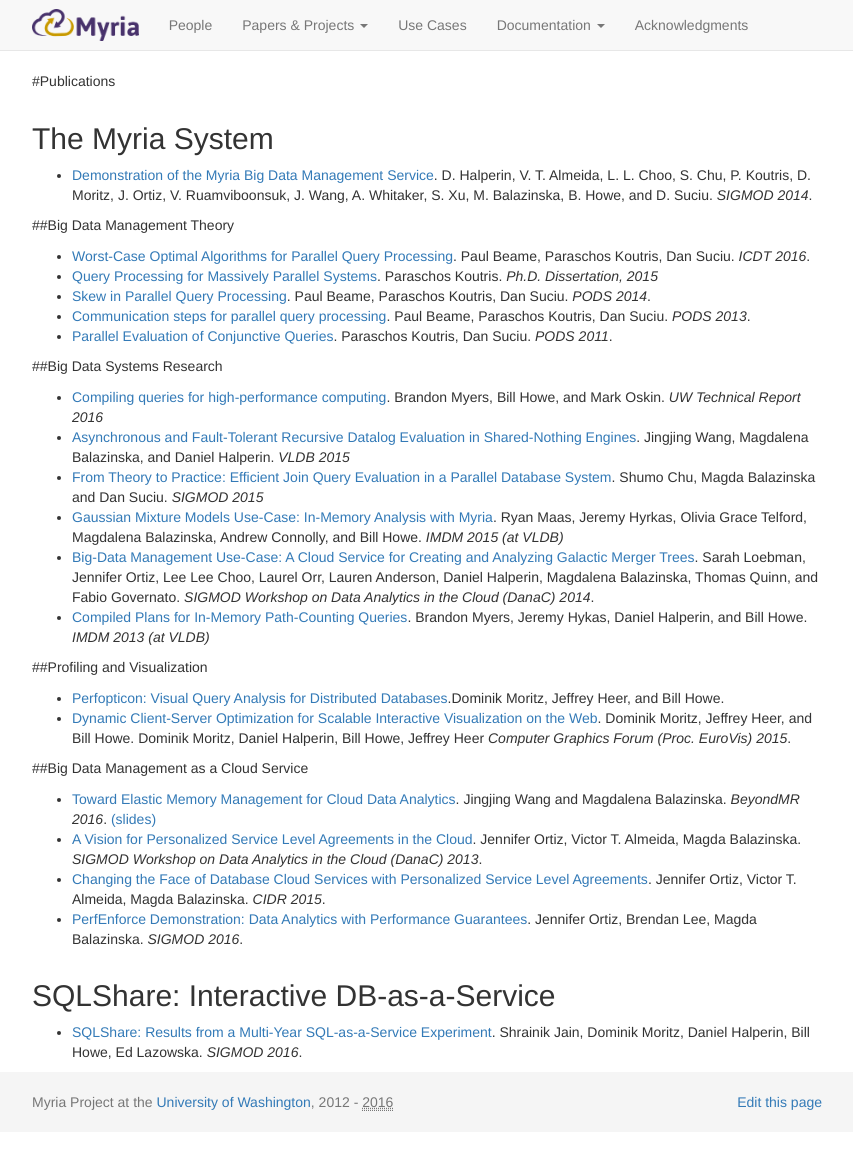
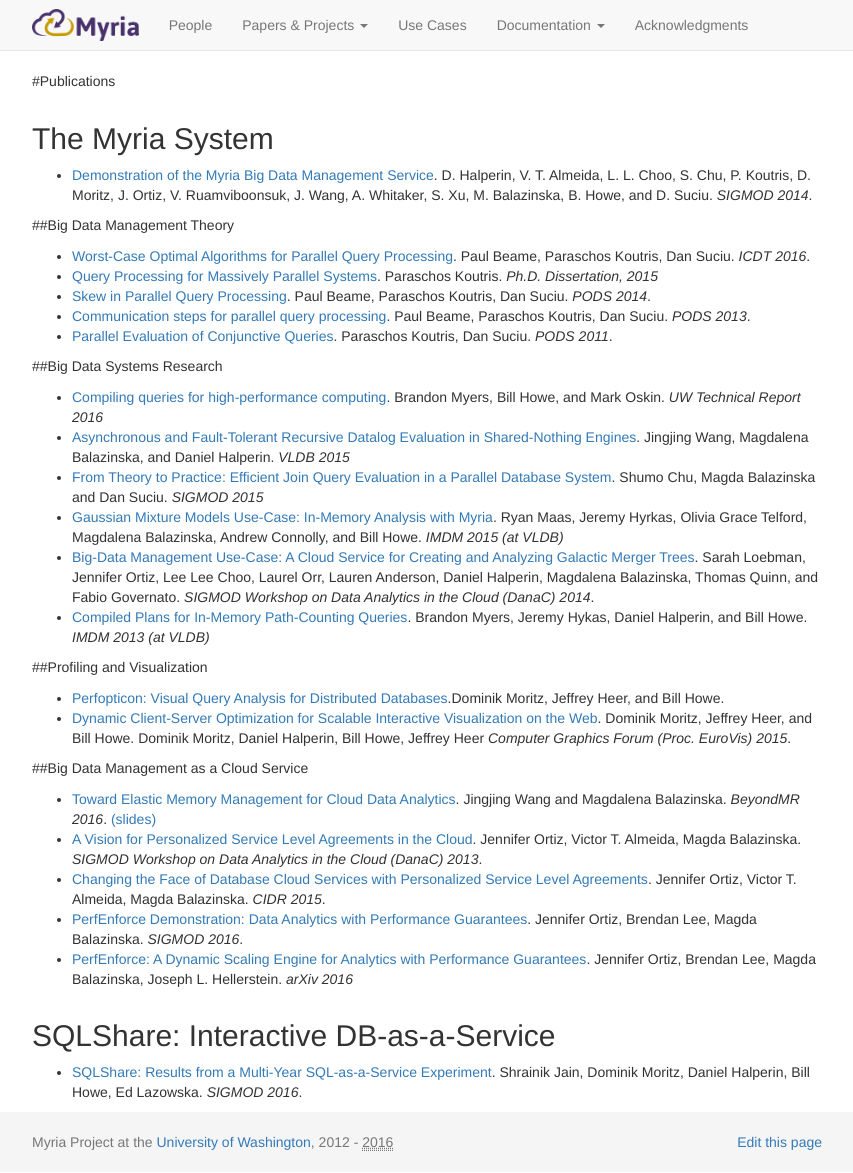
Before and after one commit to uwescience/myria-website, a Jekyll site: the page built from projects/publicationsList.md, in a window 1280 px wide. Shown: the whole page, without its empty margins (213-1066 px from the left). Built offline with Jekyll 4.4.1, drawn with Linux system fonts in a browser that asks for light colours; nearby versions of some CDN libraries; before the commit the page ends 1133 px from its top, so only the background shows below that.

Commit message:
Update publicationsList.md

```diff
--- a/projects/publicationsList.md
+++ b/projects/publicationsList.md
@@ -38,6 +38,7 @@
 * [A Vision for Personalized Service Level Agreements in the Cloud](../publications/Ortiz_PSLA_2013.pdf). Jennifer Ortiz, Victor T. Almeida, Magda Balazinska. *SIGMOD Workshop on Data Analytics in the Cloud (DanaC) 2013*.
 * [Changing the Face of Database Cloud Services with Personalized Service Level Agreements](../publications/Ortiz_PSLA_CIDR_2015.pdf). Jennifer Ortiz, Victor T. Almeida, Magda Balazinska. *CIDR 2015*.
 * [PerfEnforce Demonstration: Data Analytics with Performance Guarantees](../publications/Ortiz-perfenforceDemo-sigmod16.pdf). Jennifer Ortiz, Brendan Lee, Magda Balazinska. *SIGMOD 2016*.
+* [PerfEnforce: A Dynamic Scaling Engine for Analytics with Performance Guarantees](https://arxiv.org/abs/1605.09753). Jennifer Ortiz, Brendan Lee, Magda Balazinska, Joseph L. Hellerstein. *arXiv 2016*
 
 ## SQLShare: Interactive DB-as-a-Service
 * [SQLShare: Results from a Multi-Year SQL-as-a-Service Experiment](https://www.dropbox.com/s/835qvwhbclfuacw/paper.pdf?dl=0). Shrainik Jain, Dominik Moritz, Daniel Halperin, Bill Howe, Ed Lazowska. *SIGMOD 2016*.
```
